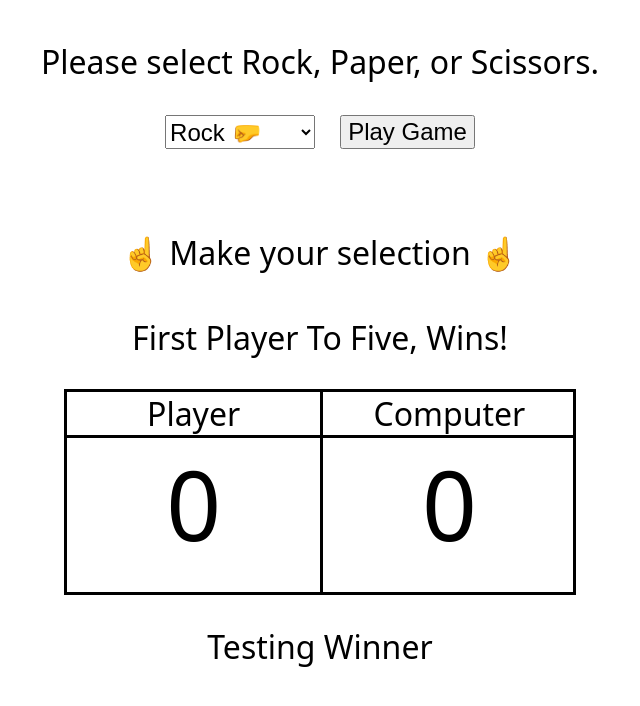
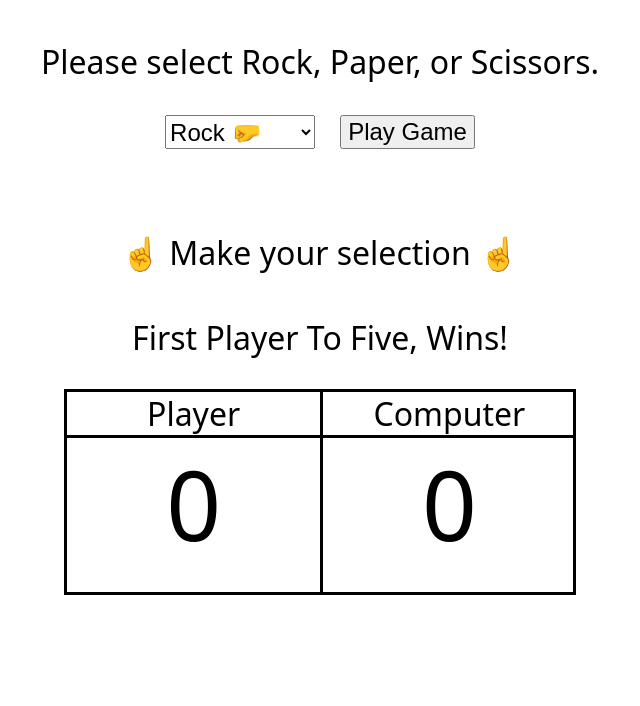
Before and after one commit to SkantronZero/rock-paper-scissors, a plain HTML site: page index.html in a window 1280 px wide. Shown: the whole page, without its empty margins (320-960 px from the left). Drawn offline with Linux system fonts and the light colour scheme.

Commit message:
removed test value

```diff
--- a/index.html
+++ b/index.html
@@ -38,7 +38,7 @@
                 </div>
             </div>
 
-            <div id="winner_announcement">Testing Winner</div>
+            <div id="winner_announcement"></div>
 
         </div>
         <script src="script.js"></script>
```
